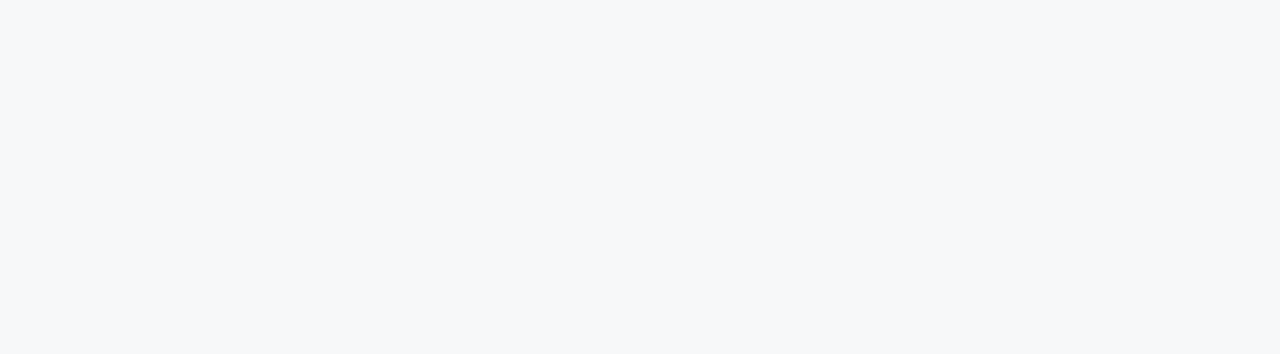
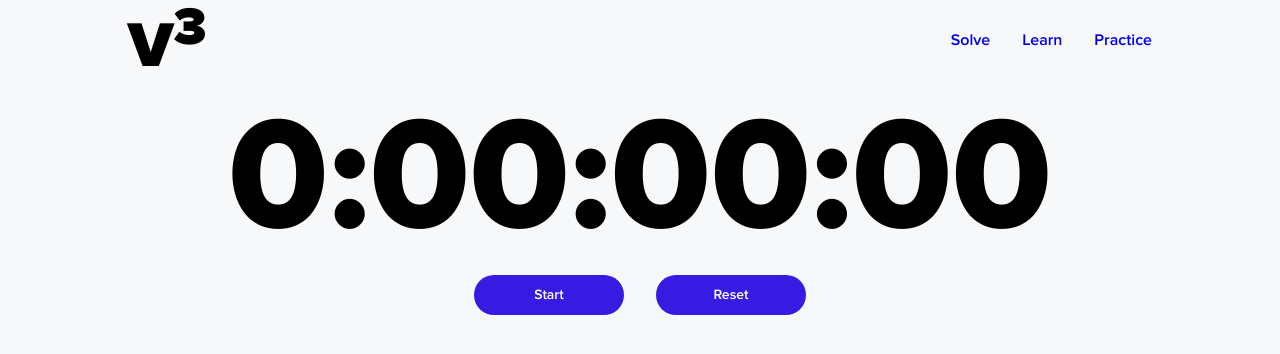
Before and after one commit to yelkhashab/VisionCubed, a React (Create React App) app: page /practice in a window 1280 px wide. Shown: the top 354 px of the page. Built offline with nearby package versions, Linux system fonts and the light colour scheme.

Commit message:
Add Header and Timer components to Practice page

```diff
--- a/src/pages/Practice/Practice.js
+++ b/src/pages/Practice/Practice.js
@@ -1,8 +1,14 @@
 import './Practice.scss'
+import Header from '../../components/Header/Header'
+import Timer from '../../components/Timer/Timer'
 
 export default function Practice() {
     return (
         <>
+            <Header />
+            <div className="practice">
+                <Timer />
+            </div>
         </>
     )
 }
```
